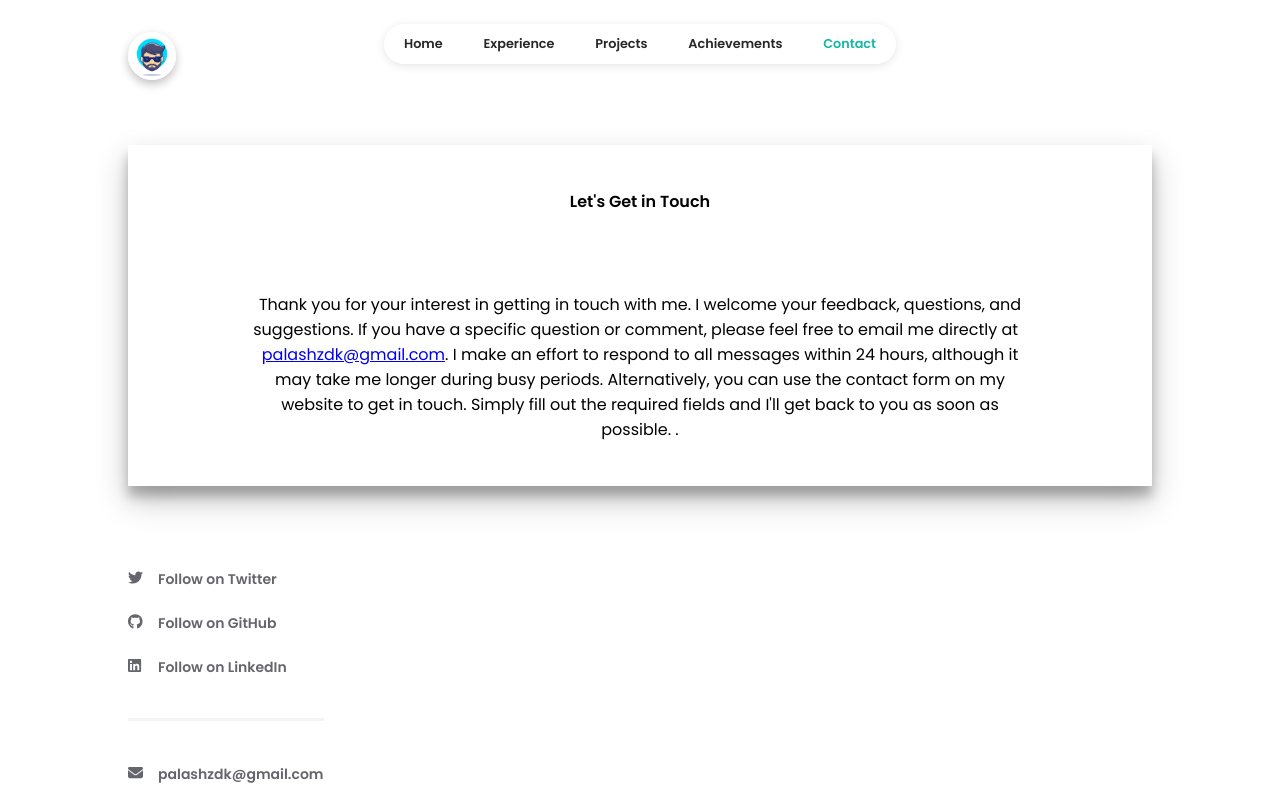
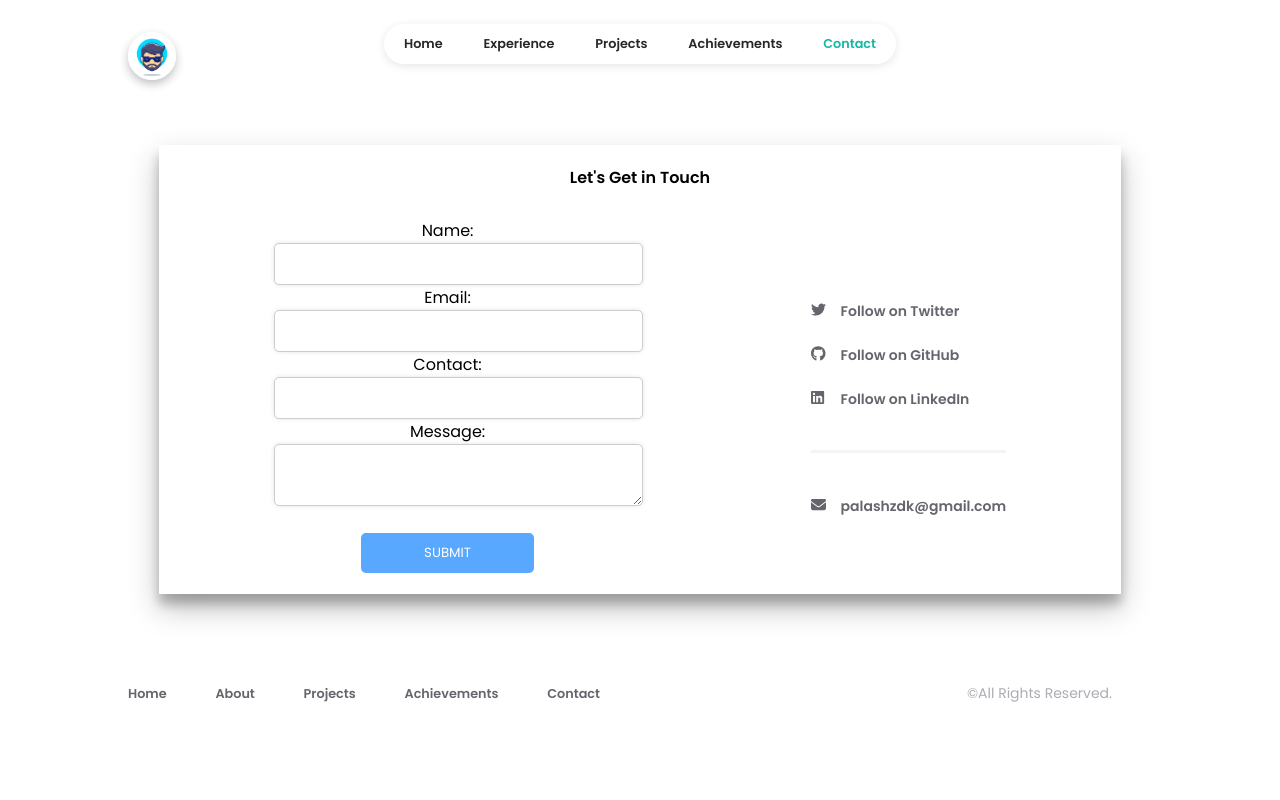
Before and after one commit to Palash2911/Portfolio-Godspeed, a React (Create React App) app: page /contact in a window 1280 px wide. Shown: the top 800 px of the page. Built offline with nearby package versions, Linux system fonts and the light colour scheme.

Commit message:
contact and acheivement section done

```diff
--- a/src/App.js
+++ b/src/App.js
@@ -24,7 +24,7 @@ function App() {
           <Route path="/" element={<Homepage />} />
           <Route path="/about" element={<About />} />
           <Route path="/projects" element={<Projects />} />
-          <Route path="/articles" element={<Articles />} />
+          <Route path="/achievements" element={<Articles />} />
           <Route path="/article/:slug" element={<ReadArticle />} />
           <Route path="/contact" element={<Contact />} />
           <Route path="*" element={<Notfound />} />
--- /dev/null
+++ b/src/components/achievements/achieve.jsx
@@ -0,0 +1,32 @@
+import React from "react";
+import { Link } from "react-router-dom";
+import { FontAwesomeIcon } from "@fortawesome/react-fontawesome";
+import { faChevronRight } from "@fortawesome/free-solid-svg-icons";
+
+const Acheivement = (props) => {
+	const { description } = props;
+
+	return (
+		<React.Fragment>
+			<div className="achievement">
+
+				<div className="achieve-desc">{description}</div>
+				{/* <Link to={link}>
+					<div className="article-right-side">
+						<div className="article-title">{title}</div>
+						<div className="article-description">{description}</div>
+						<div className="article-link">
+							Read Article{" "}
+							<FontAwesomeIcon
+								style={{ fontSize: "10px" }}
+								icon={faChevronRight}
+							/>
+						</div>
+					</div>
+				</Link> */}
+			</div>
+		</React.Fragment>
+	);
+};
+
+export default Acheivement;
--- a/src/components/common/footer.jsx
+++ b/src/components/common/footer.jsx
@@ -19,7 +19,7 @@ const Footer = () => {
 							<Link to="/projects">Projects</Link>
 						</li>
 						<li className="footer-nav-link-item">
-							<Link to="/articles">Articles</Link>
+							<Link to="/achievements">Achievements</Link>
 						</li>
 						<li className="footer-nav-link-item">
 							<Link to="/contact">Contact</Link>
--- a/src/components/common/navBar.jsx
+++ b/src/components/common/navBar.jsx
@@ -46,7 +46,7 @@ const NavBar = (props) => {
 										: "nav-item"
 								}
 							>
-								<Link to="/articles">Achievements</Link>
+								<Link to="/achievements">Achievements</Link>
 							</li>
 							<li
 								className={
--- /dev/null
+++ b/src/data/achievements.js
@@ -0,0 +1,15 @@
+
+const achievements = [
+    "Awarded AIR 4 in Compose Camp Hackathon organised by Google in 2022.",
+    "Awarded 4th Rank in Microsoft Azure Hackathon in 2022.",
+    "Awarded for completing an MOU with College and a Private Startup.",
+    "Ranked 3530th in Google Kickstart Round E in 2021.",
+    "Won the Most Innovative Idea Award in the Android Study Jams organised by DY Patil University in 2022.",
+    "3rd Rank in a Coding Competition organized by GCOE, Nagpur in 2021.",
+    "3rd Rank in Android Debugging Contest Organised by DY Patil University.",
+    "Scored a Band 8 in IELTS Academic English Proficiency Test with each section more than 7.",
+    "Received Certificate of Appreciation for successfully completing 30 Days Cloud Hackathon organised by Google Developer Student Club in 2021.",
+    "Received Certificate of Appreciation for organising the Tech Fest in our University in 2023."
+];
+
+export default achievements;
--- a/src/data/seo.js
+++ b/src/data/seo.js
@@ -14,7 +14,7 @@ const SEO = [
 	},
 
 	{
-		page: "articles",
+		page: "achievements",
 		description:
 		"Lorem ipsum dolor sit, amet consectetur adipisicing elit. Quod aspernatur doloribus incidunt nam inventore error ad ipsa aliquam dolorum maxime.",
 		keywords: ["", "", ""],
--- a/src/data/user.js
+++ b/src/data/user.js
@@ -35,7 +35,7 @@ const INFO = {
 			"Lorem ipsum dolor sit amet, consectetur adipiscing elit, sed do eiusmod tempor incididunt ut labore et dolore magna aliqua. Ut enim ad minim veniam, quis nostrud exercitation ullamco laboris nisi ut aliquip ex ea commodo consequat. Duis aute irure dolor in reprehenderit in voluptate velit esse cillum dolore eu fugiat nulla pariatur. Excepteur sint occaecat cupidatat non proident, sunt in culpa qui officia deserunt mollit anim id est laborum.",
 	},
 
-	articles: {
+	achievements: {
 		title: "I'm passionate about pushing the boundaries of what's possible and inspiring the next generation of innovators.",
 		description:
 			"Chronological collection of my long-form thoughts on programming, leadership, product design, and more.",
--- a/src/pages/about.jsx
+++ b/src/pages/about.jsx
@@ -72,7 +72,7 @@ const About = () => {
 						</div> */}
 						<div className="homepage-works">
 								<Works />
-							</div>
+						</div>
 					</div>
 					<div className="page-footer">
 						<Footer />
--- a/src/pages/articles.jsx
+++ b/src/pages/articles.jsx
@@ -8,21 +8,24 @@ import Article from "../components/articles/article";
 
 import INFO from "../data/user";
 import SEO from "../data/seo";
-import myArticles from "../data/articles";
+import Achieve from "../data/achievements";
+import Achievement from "../components/achievements/achieve"
+import Card from "../components/common/card";
 
 import "./styles/articles.css";
+import achievements from "../data/achievements";
 
 const Articles = () => {
 	useEffect(() => {
 		window.scrollTo(0, 0);
 	}, []);
 
-	const currentSEO = SEO.find((item) => item.page === "articles");
+	const currentSEO = SEO.find((item) => item.page === "achievements");
 
 	return (
 		<React.Fragment>
 			<Helmet>
-				<title>{`Articles | ${INFO.main.title}`}</title>
+				<title>{`Achievements | ${INFO.main.title}`}</title>
 				<meta name="description" content={currentSEO.description} />
 				<meta
 					name="keywords"
@@ -39,7 +42,18 @@ const Articles = () => {
 						</div>
 					</div>
 
-					<div className="articles-main-container">
+					<div className="achieve-main-container">
+							<div className="achieve-container">
+							{
+								Achieve.map((achieve, index) => (
+									<div className="achieve-article" key={index}>
+										<Achievement description={achieve} />
+									</div>
+								))
+							}
+						</div>
+					</div>
+					{/* <div className="articles-main-container">
 						<div className="title articles-title">
 							{INFO.articles.title}
 						</div>
@@ -66,7 +80,7 @@ const Articles = () => {
 								))}
 							</div>
 						</div>
-					</div>
+					</div> */}
 					<div className="page-footer">
 						<Footer />
 					</div>
--- a/src/pages/contact.jsx
+++ b/src/pages/contact.jsx
@@ -26,15 +26,15 @@ const Contact = () => {
 
 	const currentSEO = SEO.find((item) => item.page === "contact");
 
-	// const handleChange = (e) => {
-	// 	const { name, value } = e.target;
-    // 	setFormData({ ...formData, [name]: value });
-	// }
+	const handleChange = (e) => {
+		const { name, value } = e.target;
+    	setFormData({ ...formData, [name]: value });
+	}
 
-	// const handleSubmit = (e) => {
-	// 	e.preventDefault();
-	// 	console.log(this.state);
-	// }
+	const handleSubmit = (e) => {
+		e.preventDefault();
+		console.log(this.state);
+	}
 
 	return (
 		<React.Fragment>
@@ -61,19 +61,20 @@ const Contact = () => {
 							<strong>Let's Get in Touch</strong>
 						</div>
 
-
-						{/* <div className="form-container">
-							<form onSubmit={this.handleSubmit}>
-							<form>
-							<div>
+						<div className="inner-contact-container">
+							<div className="form-container">
+								<form onSubmit={handleSubmit} className="contact-form">
+								{/* <form> */}
+									<div className="form-group">
 										<label htmlFor="name">Name:</label>
 										<input
 										type="text"
 										id="name"
 										name="name"
 										value={formData.name}
-								// onChange={this.handleChange}
+										onChange={handleChange}
 										required
+										className="form-input"
 										/>
 									</div>
 									<div>
@@ -83,8 +84,9 @@ const Contact = () => {
 										id="email"
 										name="email"
 										value={formData.email}
-								// onChange={this.handleChange}
+										onChange={handleChange}
 										required
+										className="form-input"
 										/>
 									</div>
 									<div>
@@ -94,8 +96,9 @@ const Contact = () => {
 										id="contact"
 										name="contact"
 										value={formData.contact}
-								// onChange={this.handleChange}
+										onChange={handleChange}
 										required
+										className="form-input"
 										/>
 									</div>
 									<div>
@@ -104,15 +107,23 @@ const Contact = () => {
 										id="message"
 										name="message"
 										value={formData.message}
-								// onChange={this.handleChange}
+										onChange={handleChange}
 										required
+										className="form-input"
 										/>
 									</div>
-							<button type="submit">Submit</button>
+									<button type="submit" className="submit-button">SUBMIT</button>
 								</form>
-						</div> */}
+							</div>
 
-						<div className="subtitle contact-subtitle">
+							<div className="socials-container">
+								<div className="contact-socials">
+									<Socials />
+								</div>
+							</div>
+
+						</div>
+						{/* <div className="subtitle contact-subtitle">
 							Thank you for your interest in getting in touch with
 							me. I welcome your feedback, questions, and
 							suggestions. If you have a specific question or
@@ -128,13 +139,7 @@ const Contact = () => {
 							required fields and I'll get back to you as soon as
 							possible.{" "}
 							.
-						</div>
-					</div>
-
-					<div className="socials-container">
-						<div className="contact-socials">
-							<Socials />
-						</div>
+						</div> */}
 					</div>
 
 					<div className="page-footer">
--- a/src/pages/styles/articles.css
+++ b/src/pages/styles/articles.css
@@ -13,19 +13,22 @@
 	top: 4vh;
 }
 
-.articles-main-container {
+.achieve-main-container {
 	display: flex;
 	flex-direction: column;
 	height: 100%;
-	margin: 0;
-	padding-top: 120px;
+	margin-top: 120px;
+	padding: 40px;
+	mix-blend-mode: normal;
+	border-radius: 20px;
+	outline: 2px solid #f4f4f5;
 }
 
-.articles-container {
+.achieve-container {
 	display: flex;
 	flex-direction: column;
 	align-items: center;
-	text-align: center;
+	text-align: left;
 }
 
 .articles-wrapper {
@@ -35,11 +38,11 @@
 	flex-direction: column;
 }
 
-.articles-article {
+.achieve-article {
 	padding-top: 0px;
 	padding-left: 35px;
 	padding-bottom: 20px;
-	border-left: 2px solid #f4f4f5;
+
 	width: 100%;
 }
 
--- a/src/pages/styles/contact.css
+++ b/src/pages/styles/contact.css
@@ -29,15 +29,55 @@
 }
 
 .contact-container {
-	height: 300px;
+	width: 90%;
+	height: 100%;
 	display: flex;
 	flex-direction: column;
 	justify-content: space-around;
+	margin: auto;
 	margin-top: 120px;
 	align-items: center;
 	padding: 2%;
 	box-shadow: rgba(0, 0, 0, 0.25) 0px 14px 28px, rgba(0, 0, 0, 0.22) 0px 10px 10px;
 }
+
+.inner-contact-container {
+	display: flex;
+	flex-direction: row;
+	justify-content: space-around;
+	width: 100%;
+}
+
+.form-input {
+	width: 100%;
+	padding: 10px;
+	border: 1px solid #ccc;
+	border-radius: 5px;
+	box-shadow: 0 0 5px rgba(0, 0, 0, 0.1);
+	transition: border-color 0.3s ease;
+  }
+
+  .form-input:focus {
+	outline: none;
+	border-color: #007bff;
+  }
+
+  .submit-button {
+	background-color: #007bffa7;
+	color: #fff;
+	margin-top: 20px;
+	width: 50%;
+	padding: 10px 20px;
+	border: none;
+	border-radius: 5px;
+	cursor: pointer;
+	transition: all 0.3s ease;
+  }
+
+  .submit-button:hover {
+	background-color: #007bff;
+	scale: 1.1;
+  }
 
 
 .socials-container {
```
Lines whose indentation alone changed are shown as unchanged.
